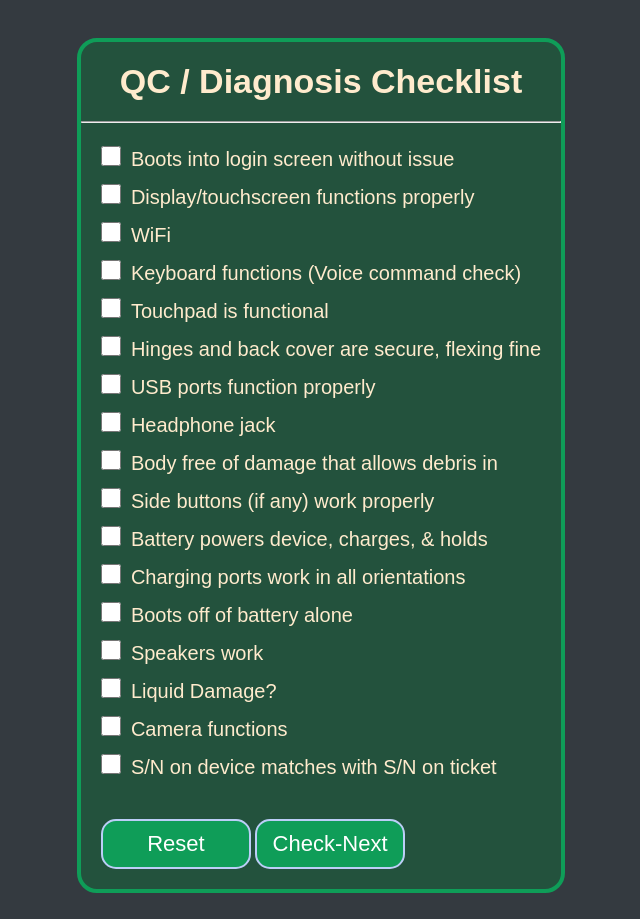
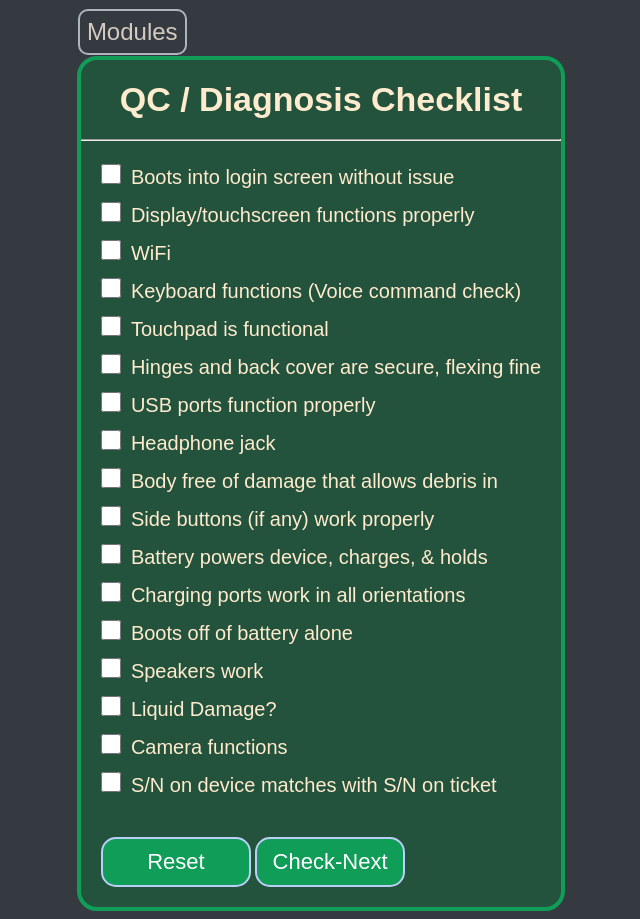
Before and after one commit to AlexOman0720/repair-sku-webtool-2.0, a website: page public/qcChecklist/QC-checklist.html in a window 1280 px wide. Shown: the whole page, without its empty margins (319-959 px from the left). Drawn offline with Linux system fonts and the light colour scheme.

Commit message:
qc checklist modules link

```diff
--- a/public/qcChecklist/QC-checklist.html
+++ b/public/qcChecklist/QC-checklist.html
@@ -2,9 +2,11 @@
 <head>
 	<title>Checklist</title>
 	<link rel="icon" type="image/x-icon" href="justin-favicon-green.png">
-	<link href="style-checklist-v5.css" rel="stylesheet"/>
+	<link href="style-checklist-v6.css" rel="stylesheet"/>
 </head>
 <body>
+	<main>
+	<a id="modules" href="../modules.html">Modules</a>
 	<div class="greenbox box">
 		<h1 class="qc" >QC / Diagnosis Checklist</h1>
 		<hr>
@@ -80,5 +82,6 @@
 			<button type="button" onclick="chkNext()" class="chkBtn">Check-Next</button>
 		</form>
 	</div>
+</main>
 	<script src="check-v2.js"></script>
 </body>
--- a/public/qcChecklist/style-checklist-v5.css
+++ b/public/qcChecklist/style-checklist-v6.css
@@ -9,8 +9,11 @@ body{
 	justify-content: center;
 
 }
+main{
+	display: flex;
+	flex-direction: column;
+}
 .box{
-    margin-top: 30px;
 	min-width: 480px;
 	max-width: 500px;
 }
@@ -95,3 +98,15 @@ input[type="reset"]{
 	font-size:20px;
 	margin-top: 20px;
 }
+#modules{
+	color: rgb(212, 204, 193);
+	font-size:1.5rem;
+	text-decoration: none;
+	border: 2px solid ;
+	border-color: #ADB5BD;
+	border-radius: 10px;
+	font-family:inherit;
+	margin: 1px;
+	padding:7px;
+	width: min-content;
+}
```
